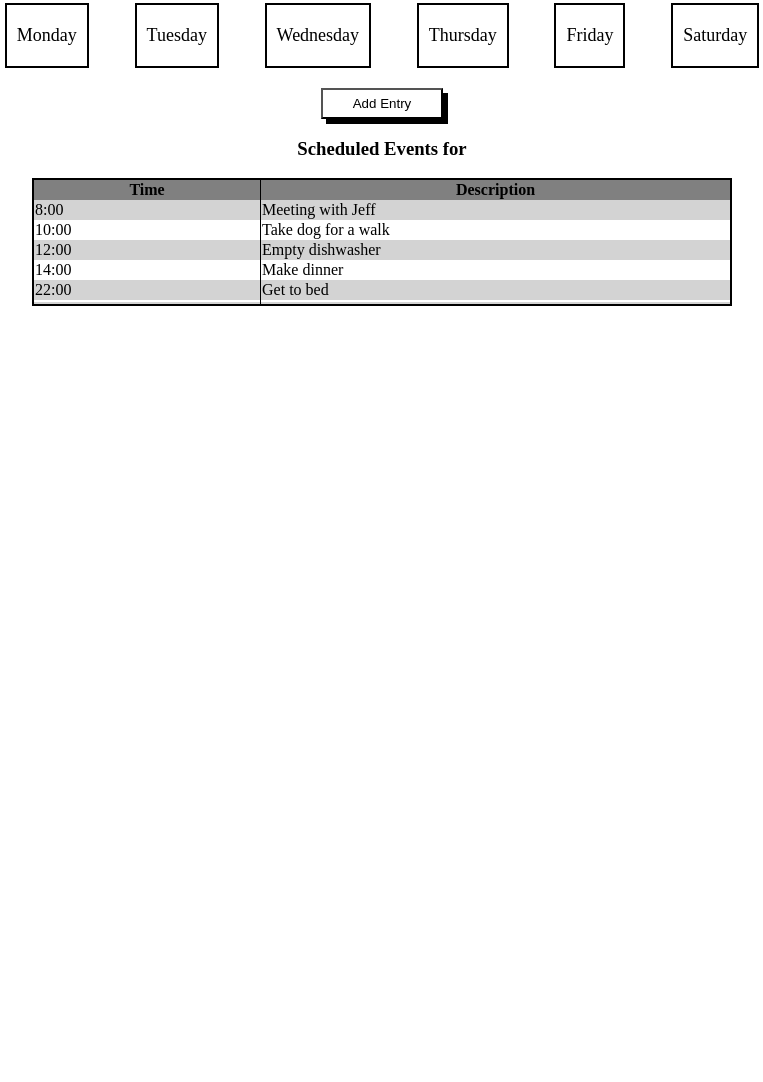
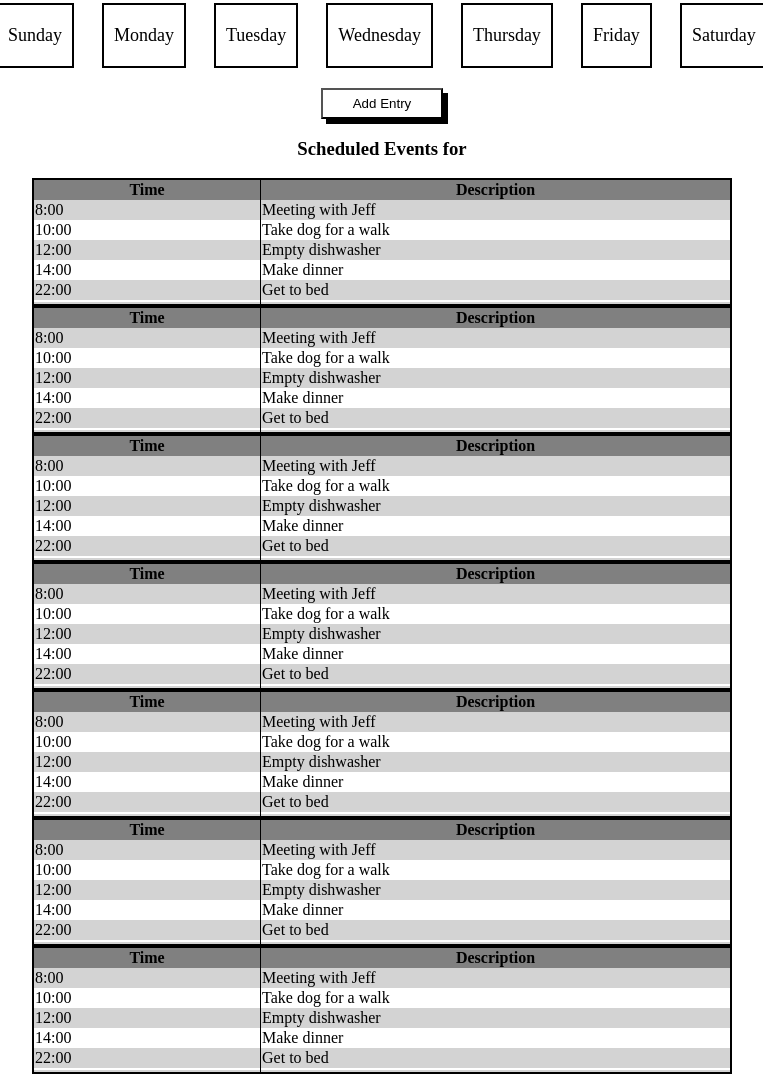
Before and after one commit to David-Gonzalez11/week-planner, a website: page index.html in a window 1280 px wide. Shown: the part 85-1167 px from the top of the page, without its empty margins (258-1021 px from the left). Before the commit the page ends 800 px from the top, so only its background shows below. Drawn offline with Linux system fonts and the light colour scheme.

Commit message:
discussing how to populate chart with data

```diff
--- a/index.html
+++ b/index.html
@@ -12,7 +12,7 @@
       <h1 class="title">Weekly Planner</h1>
     </div>
     <div class="row week">
-      <span class="hidden" data-entry-id="1">Sunday</span>
+      <span data-entry-id="1">Sunday</span>
       <span data-entry-id="2">Monday</span>
       <span data-entry-id="3">Tuesday</span>
       <span data-entry-id="4">Wednesday</span>
@@ -25,14 +25,14 @@
       <button class="modal-btn">Add Entry</button>
     </div>
     <div class="row">
-      <h3> Scheduled Events for </h3>
+      <h3>Scheduled Events for </h3>
     </div>
   </div>
 
   <div class="row">
 
   </div>
-  <table>
+  <table data-entry-id="1">
     <thead>
       <tr>
         <th>Time</th>
@@ -69,13 +69,243 @@
         <td> </td>
       </tr>
     </tbody>
+  </table data-entry-id="2">
+  <table>
+    <thead>
+      <tr>
+        <th>Time</th>
+        <th>Description</th>
+      </tr>
+    </thead>
+    <tbody>
+      <tr>
+        <td> 8:00 </td>
+        <td>Meeting with Jeff</td>
+      </tr>
+      <tr>
+        <td>10:00</td>
+        <td>Take dog for a walk</td>
+      </tr>
+      <tr>
+        <td>12:00</td>
+        <td>Empty dishwasher</td>
+      </tr>
+      <tr>
+        <td>14:00</td>
+        <td>Make dinner</td>
+      </tr>
+      <tr>
+        <td>22:00</td>
+        <td>Get to bed</td>
+      </tr>
+      <tr>
+        <td> </td>
+        <td> </td>
+      </tr>
+      <tr>
+        <td> </td>
+        <td> </td>
+      </tr>
+    </tbody>
+  </table data-view-id="3">
+  <table>
+    <thead>
+      <tr>
+        <th>Time</th>
+        <th>Description</th>
+      </tr>
+    </thead>
+    <tbody>
+      <tr>
+        <td> 8:00 </td>
+        <td>Meeting with Jeff</td>
+      </tr>
+      <tr>
+        <td>10:00</td>
+        <td>Take dog for a walk</td>
+      </tr>
+      <tr>
+        <td>12:00</td>
+        <td>Empty dishwasher</td>
+      </tr>
+      <tr>
+        <td>14:00</td>
+        <td>Make dinner</td>
+      </tr>
+      <tr>
+        <td>22:00</td>
+        <td>Get to bed</td>
+      </tr>
+      <tr>
+        <td> </td>
+        <td> </td>
+      </tr>
+      <tr>
+        <td> </td>
+        <td> </td>
+      </tr>
+    </tbody>
+  </table data-entry-id="4">
+  <table>
+    <thead>
+      <tr>
+        <th>Time</th>
+        <th>Description</th>
+      </tr>
+    </thead>
+    <tbody>
+      <tr>
+        <td> 8:00 </td>
+        <td>Meeting with Jeff</td>
+      </tr>
+      <tr>
+        <td>10:00</td>
+        <td>Take dog for a walk</td>
+      </tr>
+      <tr>
+        <td>12:00</td>
+        <td>Empty dishwasher</td>
+      </tr>
+      <tr>
+        <td>14:00</td>
+        <td>Make dinner</td>
+      </tr>
+      <tr>
+        <td>22:00</td>
+        <td>Get to bed</td>
+      </tr>
+      <tr>
+        <td> </td>
+        <td> </td>
+      </tr>
+      <tr>
+        <td> </td>
+        <td> </td>
+      </tr>
+    </tbody>
+  </table data-entry-id="5">
+  <table>
+    <thead>
+      <tr>
+        <th>Time</th>
+        <th>Description</th>
+      </tr>
+    </thead>
+    <tbody>
+      <tr>
+        <td> 8:00 </td>
+        <td>Meeting with Jeff</td>
+      </tr>
+      <tr>
+        <td>10:00</td>
+        <td>Take dog for a walk</td>
+      </tr>
+      <tr>
+        <td>12:00</td>
+        <td>Empty dishwasher</td>
+      </tr>
+      <tr>
+        <td>14:00</td>
+        <td>Make dinner</td>
+      </tr>
+      <tr>
+        <td>22:00</td>
+        <td>Get to bed</td>
+      </tr>
+      <tr>
+        <td> </td>
+        <td> </td>
+      </tr>
+      <tr>
+        <td> </td>
+        <td> </td>
+      </tr>
+    </tbody>
+  </table data-entry-id="6">
+  <table>
+    <thead>
+      <tr>
+        <th>Time</th>
+        <th>Description</th>
+      </tr>
+    </thead>
+    <tbody>
+      <tr>
+        <td> 8:00 </td>
+        <td>Meeting with Jeff</td>
+      </tr>
+      <tr>
+        <td>10:00</td>
+        <td>Take dog for a walk</td>
+      </tr>
+      <tr>
+        <td>12:00</td>
+        <td>Empty dishwasher</td>
+      </tr>
+      <tr>
+        <td>14:00</td>
+        <td>Make dinner</td>
+      </tr>
+      <tr>
+        <td>22:00</td>
+        <td>Get to bed</td>
+      </tr>
+      <tr>
+        <td> </td>
+        <td> </td>
+      </tr>
+      <tr>
+        <td> </td>
+        <td> </td>
+      </tr>
+    </tbody>
+  </table data-entry-id="7">
+  <table>
+    <thead>
+      <tr>
+        <th>Time</th>
+        <th>Description</th>
+      </tr>
+    </thead>
+    <tbody>
+      <tr>
+        <td> 8:00 </td>
+        <td>Meeting with Jeff</td>
+      </tr>
+      <tr>
+        <td>10:00</td>
+        <td>Take dog for a walk</td>
+      </tr>
+      <tr>
+        <td>12:00</td>
+        <td>Empty dishwasher</td>
+      </tr>
+      <tr>
+        <td>14:00</td>
+        <td>Make dinner</td>
+      </tr>
+      <tr>
+        <td>22:00</td>
+        <td>Get to bed</td>
+      </tr>
+      <tr>
+        <td> </td>
+        <td> </td>
+      </tr>
+      <tr>
+        <td> </td>
+        <td> </td>
+      </tr>
+    </tbody>
   </table>
+
+
   <form class="hidden">
     <div class="row">
       <div>
         <h1 class="">Add Entry</h1>
 
-        <select id="day">
+        <select id="day" name="day">
           <option>Day of Week</option>
           <option>Monday</option>
           <option>Tuesday</option>
@@ -85,7 +315,7 @@
           <option>Saturday</option>
           <option>Sunday</option>
         </select>
-        <select id="time">
+        <select id="time" name="time">
           <option>Time</option>
           <option>0:00</option>
           <option>2:00</option>
--- a/main.js
+++ b/main.js
@@ -17,7 +17,6 @@ function handleClickedButton(event) {
 
   if (event.target.tagName !== ('data-entry-id')) {
     for (var i = 0; i < spans.length; i++) {
-      spans[i].className = 'hidden';
       if (spans[i] === event.target) {
         spans[i].className = '';
       } else {
@@ -26,3 +25,45 @@ function handleClickedButton(event) {
     }
   }
 }
+/* var dummyData = [
+  {
+    time: '8: 00',
+    desc: 'Meeting with Jeff'
+  },
+  {
+    time: '10: 00',
+    desc: 'Take dog for a walk'
+  }
+];
+/* function createTable() {
+  var table = document.querySelector('table');
+  // Creates Table Head
+  var thead = document.createElement('thead');
+  var tr = document.createElement('tr');
+  var time = document.createElement('th');
+  time.textContent = 'Time';
+  var desc = document.createElement('th');
+  desc.textContent = 'Description';
+  tr.appendChild(time);
+  table.appendChild(thead).appendChild(tr).appendChild(desc);
+  // Creates Table Body
+  var tbody = document.createElement('tbody');
+  for (var i = 0; i < dummyData.length; i++) {
+    var innerTr = document.createElement('tr');
+    var timeTd = document.createElement('td');
+    var descTd = document.createElement('td');
+    timeTd.textContent = dummyData[i].time;
+    descTd.textContent = dummyData[i].desc;
+    innerTr.appendChild(timeTd);
+    tbody.appendChild(innerTr).appendChild(descTd);
+  }
+  table.appendChild(tbody);
+  return table;
+ } */
+
+// function renderEntriesToPage(event) {
+//   for (var i = 0; i < spans[i].length; i++) {
+//     createTable();
+//   }
+// }
+// console.log(createTable());
```
